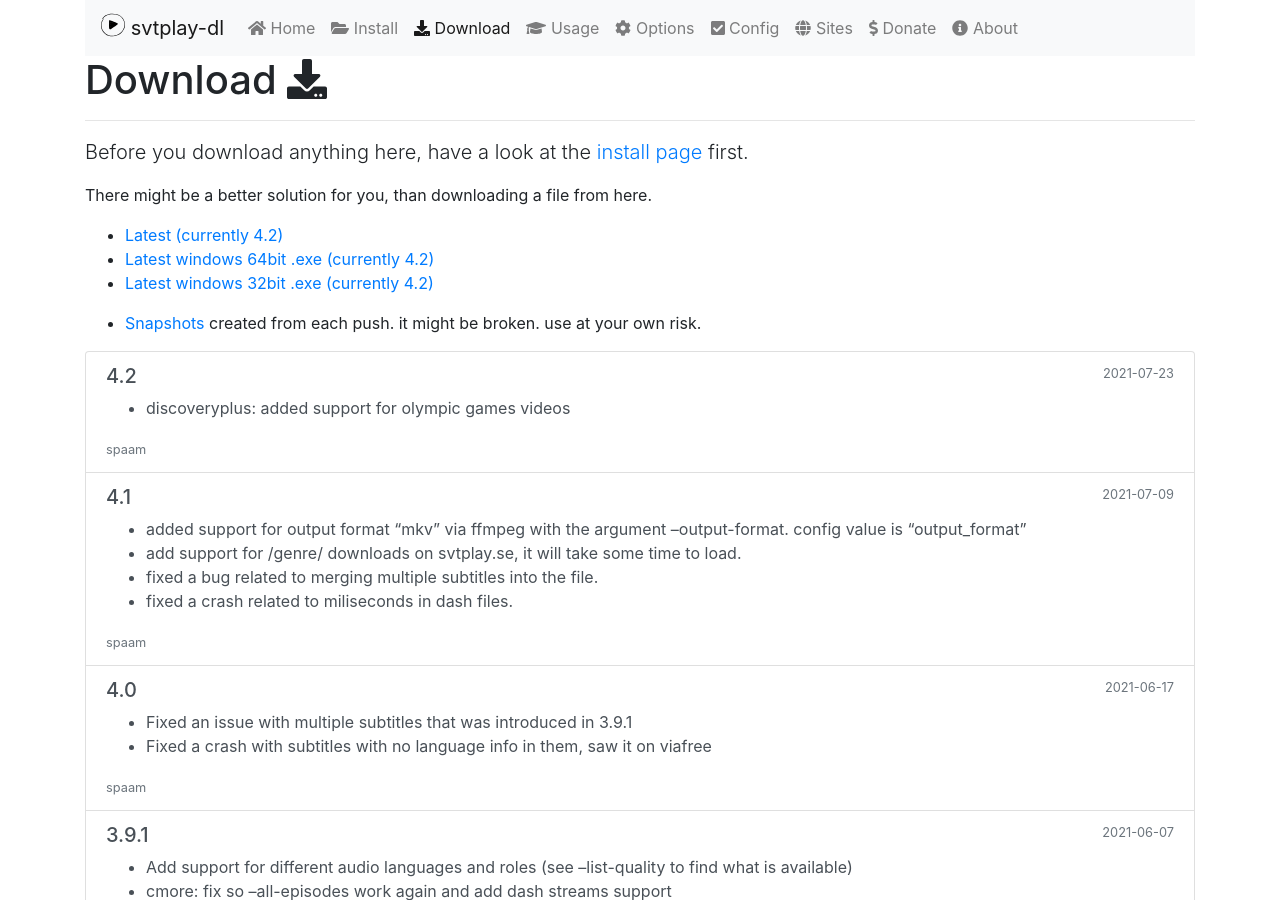
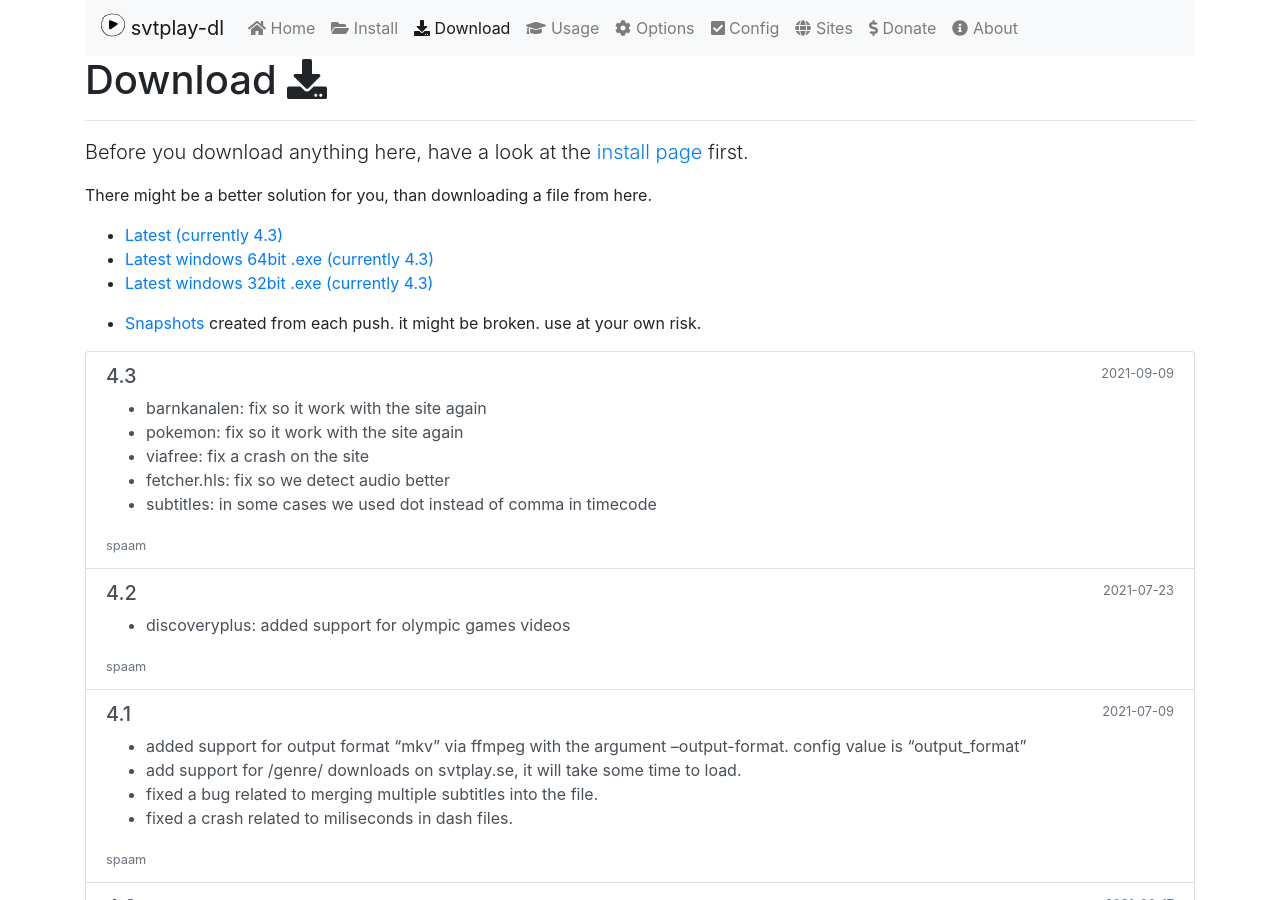
Before and after one commit to spaam/svtplay-dl-web, a Jekyll site: the page built from _pages/download.md, in a window 1280 px wide and 900 px high. Built offline with Jekyll 4.4.1, drawn with Linux system fonts in a browser that asks for light colours; nearby versions of some CDN libraries; comment, search, counter and statistics services are not loaded.

Commit message:
Add 4.3 release

```diff
--- a/_layouts/home.html
+++ b/_layouts/home.html
@@ -15,7 +15,7 @@
             <a href="/install/" class="btn btn-lg btn-outline-primary mb-3 mb-md-0 mr-md-3">Get started</a>
             <a href="/archive/" class="btn btn-lg btn-outline-secondary">Download</a>
         </div>
-        <p class="text-muted mb-0">Currently v4.2 (2021-07-23)</p>
+        <p class="text-muted mb-0">Currently v4.3 (2021-09-09)</p>
     </div>
     <div class="col-md-6">
         <img src="/assets/brand/logo.svg" width="256" height="256" class="img-fluid mb-3">
--- a/_pages/download.md
+++ b/_pages/download.md
@@ -10,9 +10,9 @@
 
 There might be a better solution for you, than downloading a file from here.
 
-* [Latest (currently 4.2)](https://svtplay-dl.se/download/4.2/svtplay-dl)
-* [Latest windows 64bit .exe (currently 4.2)](https://svtplay-dl.se/download/4.2/svtplay-dl-amd64.zip)
-* [Latest windows 32bit .exe (currently 4.2)](https://svtplay-dl.se/download/4.2/svtplay-dl-win32.zip)
+* [Latest (currently 4.3)](https://svtplay-dl.se/download/4.3/svtplay-dl)
+* [Latest windows 64bit .exe (currently 4.3)](https://svtplay-dl.se/download/4.3/svtplay-dl-amd64.zip)
+* [Latest windows 32bit .exe (currently 4.3)](https://svtplay-dl.se/download/4.3/svtplay-dl-win32.zip)
 
 * [Snapshots](/download/snapshots/) created from each push. it might be broken. use at your own risk.
 
--- /dev/null
+++ b/_posts/2021-09-09-4.3.md
@@ -0,0 +1,15 @@
+---
+layout: post
+title: 4.3
+date: 2021-09-09 23:02:00 +0200
+categories: releases
+windows-amd64: true
+windows-win32: true
+binary: true
+---
+
+* barnkanalen: fix so it work with the site again
+* pokemon: fix so it work with the site again
+* viafree: fix a crash on the site
+* fetcher.hls: fix so we detect audio better
+* subtitles: in some cases we used dot instead of comma in timecode
```
